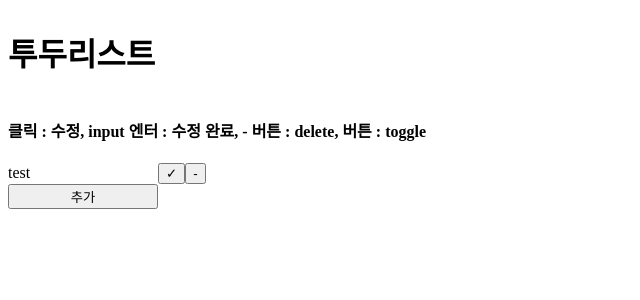
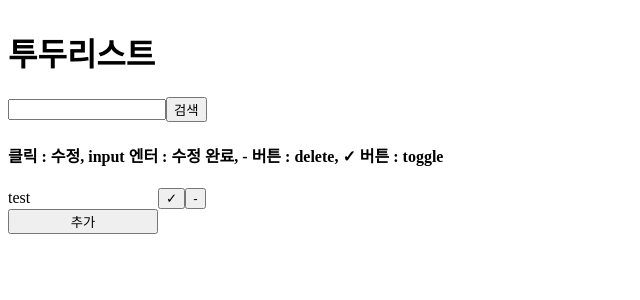
Before and after one commit to DGUHJH/humanscape-test, a React (Create React App) app: page / in a window 1280 px wide. Shown: the top 300 px of the page, without its empty margins (0-640 px from the left). Built offline with nearby package versions, Linux system fonts and the light colour scheme.

Commit message:
Update : Search Editor

```diff
--- a/src/pages/Main/index.tsx
+++ b/src/pages/Main/index.tsx
@@ -5,21 +5,31 @@ import {
   onTodoListCreate,
   TodoInitialStateType,
 } from 'features/todo/todoSlice';
-import React, { useEffect } from 'react';
+import React, { useEffect, useState } from 'react';
 import { Cookies } from 'react-cookie';
 import { useDispatch, useSelector } from 'react-redux';
 import * as Styled from './styled';
 
 const Main = () => {
+  const [editSearch, setEditSearch] = useState<string>('');
+  const [search, setSearch] = useState<string>('');
   const cookies = new Cookies();
   const dispatch = useDispatch();
   const todo = useSelector<ReducerType, TodoInitialStateType>(
     (state) => state.todo
   );
   const onAddButtonClick = () => dispatch(onTodoCreate());
+  const onSearch = () => {
+    setSearch(editSearch);
+  };
+
+  const onSearchEnterPress = (e: any) => {
+    if (e.key === 'Enter') {
+      onSearch();
+    }
+  };
 
   useEffect(() => {
-    console.log(cookies.get('todo'));
     if (cookies.get('todo')) {
       dispatch(onTodoListCreate({ todo: cookies.get('todo') }));
     }
@@ -32,17 +42,32 @@ const Main = () => {
   return (
     <Styled.Root>
       <Styled.TitleTypo>투두리스트</Styled.TitleTypo>
+      <Styled.SearchContainer>
+        <Styled.SearchEditor
+          onKeyPress={onSearchEnterPress}
+          type="text"
+          value={editSearch}
+          onChange={(e) => setEditSearch(e.target.value)}
+        />
+        <Styled.SearchEditorButton onClick={onSearch}>
+          검색
+        </Styled.SearchEditorButton>
+      </Styled.SearchContainer>
       <Styled.DescriptionTypo>
-        클릭 : 수정, input 엔터 : 수정 완료, - 버튼 : delete, 버튼 : toggle
+        클릭 : 수정, input 엔터 : 수정 완료, - 버튼 : delete, &#10003; 버튼 :
+        toggle
       </Styled.DescriptionTypo>
-      {todo.todoListData?.map((todoData, index: number) => (
+      {todo.todoListData?.map(
+        (todoData, index: number) =>
+          (search === '' || todoData.value.indexOf(search) !== -1) && (
             <Todo
               id={todoData.id}
               isDone={todoData.isDone}
               value={todoData.value}
               key={`todo_${index}`}
             />
-      ))}
+          )
+      )}
       <Styled.AddButton onClick={onAddButtonClick}>추가</Styled.AddButton>
     </Styled.Root>
   );
--- a/src/pages/Main/styled.ts
+++ b/src/pages/Main/styled.ts
@@ -13,3 +13,14 @@ export const DescriptionTypo = styled.h4``;
 export const AddButton = styled.button`
   width: 150px;
 `;
+
+export const SearchContainer = styled.div`
+  display: flex;
+  align-items: center;
+`;
+
+export const SearchEditor = styled.input`
+  width: 150px;
+`;
+
+export const SearchEditorButton = styled.button``;
```
Lines whose indentation alone changed are shown as unchanged.
